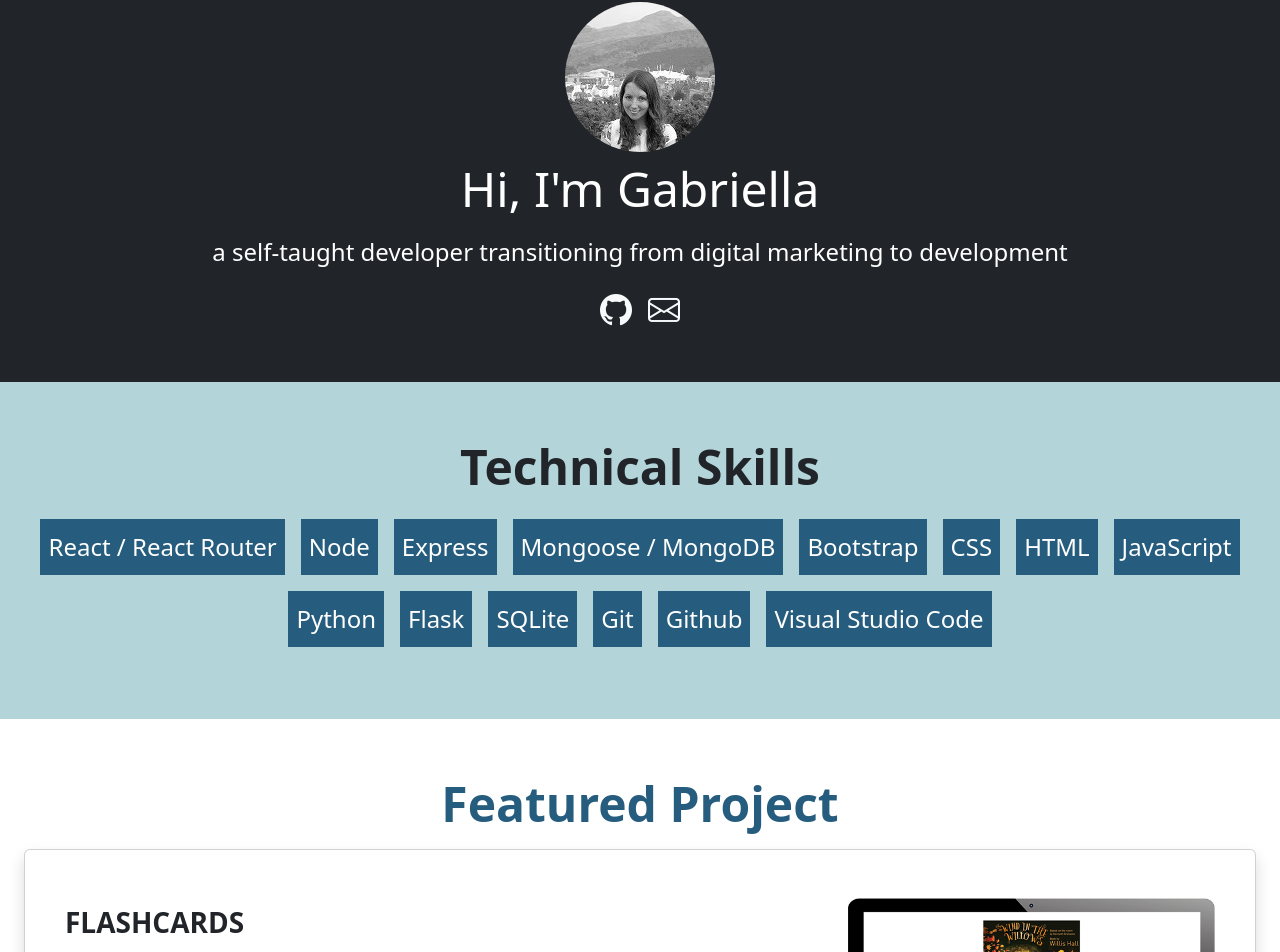
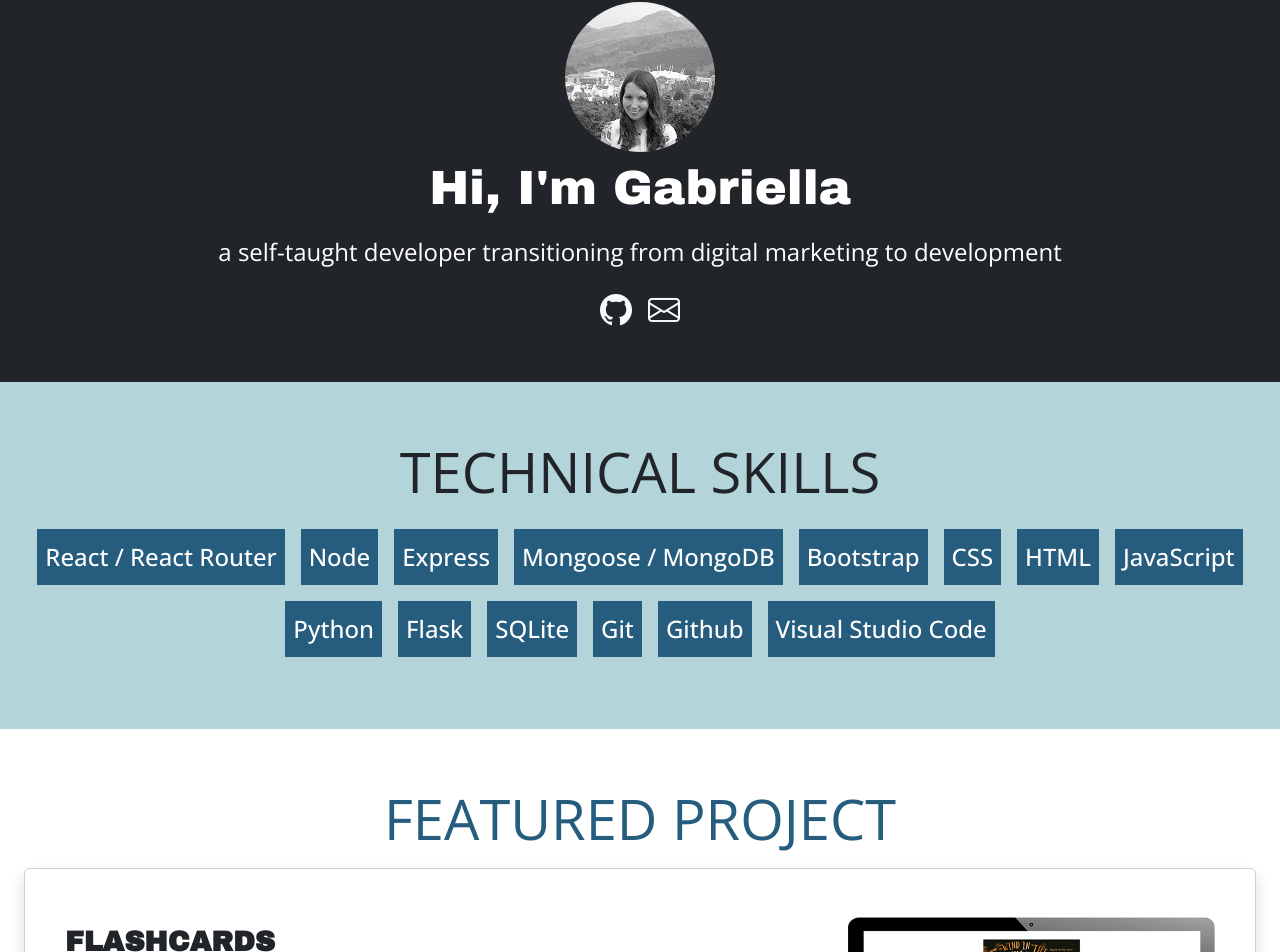
Before and after one commit to pisanzapra/my-portfolio, a React (Create React App) app: page / in a window 1280 px wide. Shown: the part 120-1072 px from the top of the page. Built offline with nearby package versions, Linux system fonts and the light colour scheme.

Commit message:
Styling updates

```diff
--- a/src/App.css
+++ b/src/App.css
@@ -1,9 +1,21 @@
+@import url('https://fonts.googleapis.com/css2?family=Archivo+Black&display=swap');
+
+.heading-1 {
+  font-family: 'Archivo Black', system-ui, -apple-system, "Segoe UI", Roboto, "Helvetica Neue", Arial, "Noto Sans", "Liberation Sans", sans-serif, "Apple Color Emoji", "Segoe UI Emoji", "Segoe UI Symbol", "Noto Color Emoji";
+}
+
+.heading-2 {
+  text-transform: uppercase;
+  font-weight: 500;
+}
+
 .skill {
   background-color: #265d7e;
   color: white;
   padding: 4px 8px;
   margin: 8px;
   display: inline-block;
+  font-weight: 500;
 }
 
 .tech-stack-item {
--- a/src/App.js
+++ b/src/App.js
@@ -1,9 +1,9 @@
 import React from "react";
 import { Routes, Route } from "react-router-dom";
 
+import "./App.css";
 import "./sass/main.scss";
 import "bootstrap-icons/font/bootstrap-icons.css";
-import "./App.css";
 
 import Home from "./components/Home";
 import NavBar from "./components/NavBar";
@@ -12,7 +12,6 @@ const App = () => {
   return (
     <div className="d-flex flex-column vh-100">
       <NavBar />
-
       <Routes>
         <Route exact path={"/"} element={<Home />} />
       </Routes>
--- a/src/components/FeaturedProject.js
+++ b/src/components/FeaturedProject.js
@@ -5,7 +5,7 @@ const FeaturedProject = () => {
   return (
     <section className="container-fluid bg-white">
       <div className="container-xxl py-5 ">
-        <h2 className="display-5 text-primary py-2 fw-bold text-titlecase text-center text-align-center">
+        <h2 className="display-4 text-primary py-2 text-uppercase text-center text-align-center">
           Featured Project
         </h2>
 
@@ -13,7 +13,7 @@ const FeaturedProject = () => {
           <div className="card-body py-4 d-flex flex-column">
             <div className="row">
               <div className="col-md-8">
-                <h3 className="display-7 text-dark py-2 text-uppercase fw-bold">
+                <h3 className="display-7 text-dark py-2 text-uppercase fw-bold heading-1">
                   Flashcards
                 </h3>
                 <p className="fs-4">
--- a/src/components/Intro.js
+++ b/src/components/Intro.js
@@ -8,7 +8,7 @@ const Intro = () => {
     <section className="container-fluid bg-dark">
       <div className="container-xxl text-center py-5">
       <img src={photo} alt="Profile pic" className="rounded-circle" />
-        <h2 className="display-5 text-white py-2">Hi, I'm Gabriella</h2>
+        <h2 className="display-5 text-white py-2 heading-1">Hi, I'm Gabriella</h2>
         <p className="text-white fs-4">
           a self-taught developer transitioning from digital marketing to
           development
--- a/src/components/TechnicalSkills.js
+++ b/src/components/TechnicalSkills.js
@@ -4,7 +4,7 @@ const TechnicalSkills = () => {
   return (
     <section className="container-fluid bg-success">
       <div className="container-xxl py-5 text-center text-align-center">
-        <h2 className="display-5 text-dark py-2 fw-bold text-titlecase">
+        <h2 className="display-4 text-dark py-2 text-uppercase">
           Technical Skills
         </h2>
 
--- a/src/sass/main.scss
+++ b/src/sass/main.scss
@@ -1,3 +1,6 @@
+@import url('https://fonts.googleapis.com/css2?family=Open+Sans:ital,wght@0,300;0,400;0,500;0,600;0,700;0,800;1,300&display=swap');
+
+$font-family-sans-serif: 'Open Sans', system-ui, -apple-system, "Segoe UI", Roboto, "Helvetica Neue", Arial, "Noto Sans", "Liberation Sans", sans-serif, "Apple Color Emoji", "Segoe UI Emoji", "Segoe UI Symbol", "Noto Color Emoji";
 $blue: #265D7E;
 $green: #B3D4D9;
 
```
